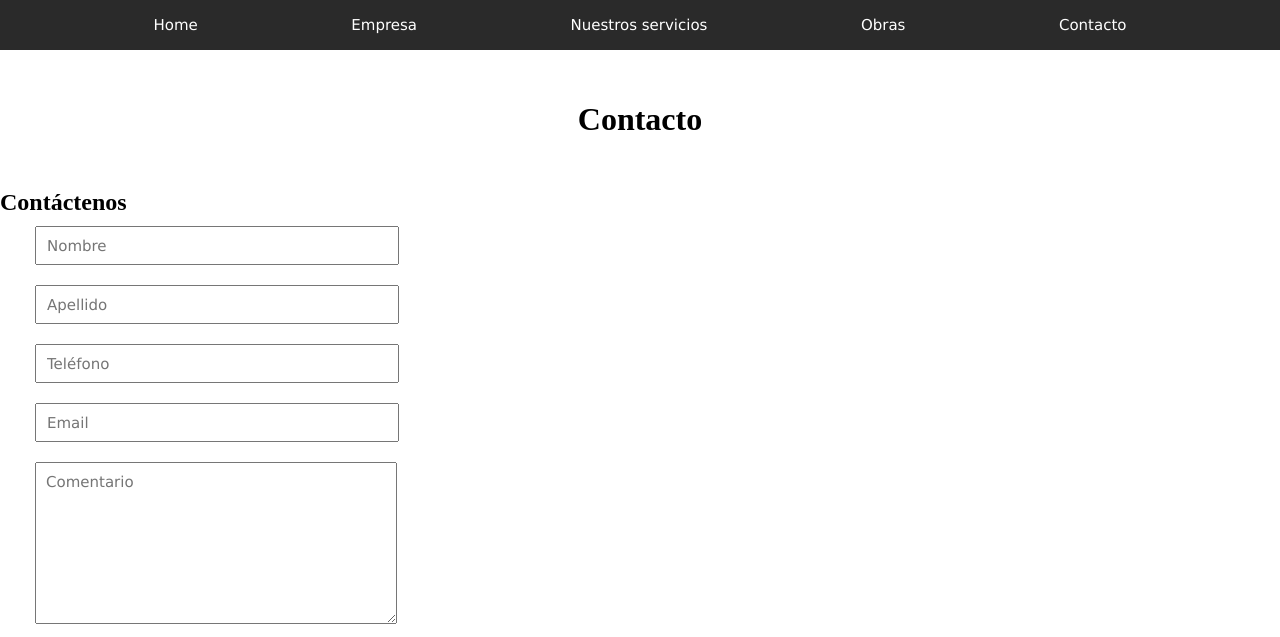
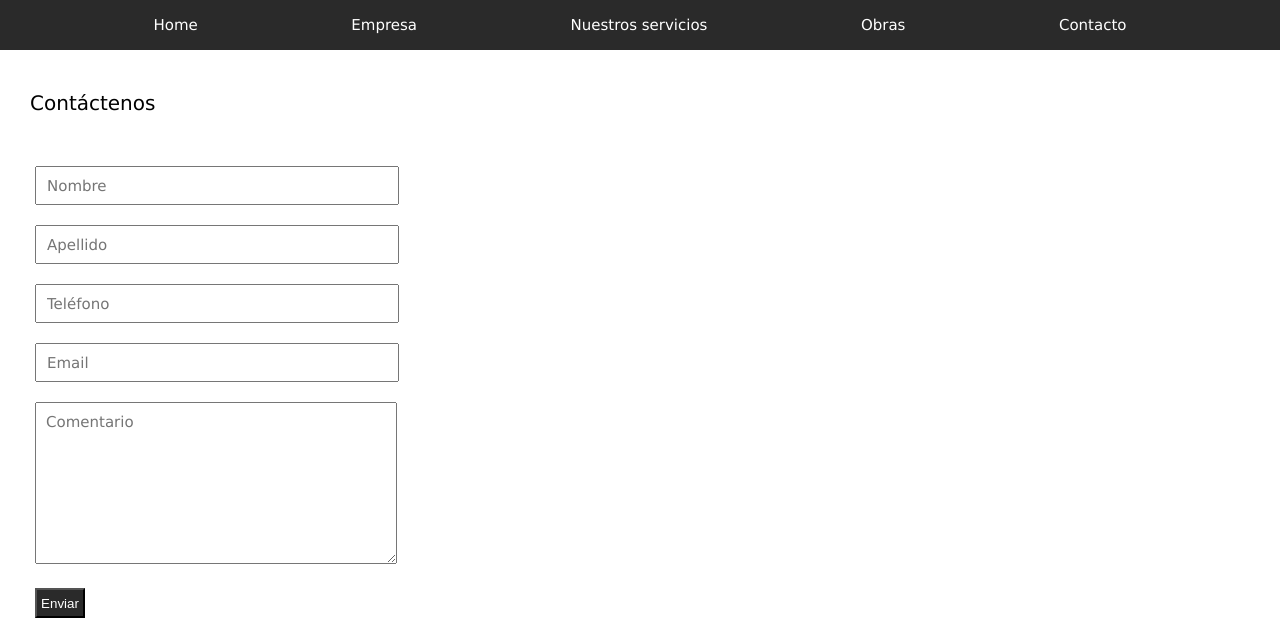
Before and after one commit to juliabalsamello/proyecto_julia, a plain HTML site: page html/contacto.html in a window 1280 px wide. Shown: the top 637 px of the page. Drawn offline with nearby package versions, Linux system fonts and the light colour scheme.

Commit message:
"cambio_contacto"

```diff
--- a/html/contacto.html
+++ b/html/contacto.html
@@ -4,10 +4,12 @@
     <meta charset="UTF-8">
     <meta http-equiv="X-UA-Compatible" content="IE=edge">
     <meta name="viewport" content="width=device-width, initial-scale=1.0">
+    <meta name="keywords" content="Metalúrgica, Galpón, Tinglado, Techo, Montaje de estructuras.">
+    <meta name="description" content="Contacto Waltech Metalúrgica de Azul.">
     <link rel="stylesheet" href="https://cdn.jsdelivr.net/npm/bootstrap-icons@1.9.1/font/bootstrap-icons.css">
     <link rel="stylesheet" href="../css/estilo.css">
     <link rel="icon" href="../img/favicon.ico">
-    <title>Waltech</title>
+    <title>Contacto Waltech</title>
 </head>
 <body>
     <header>
@@ -35,10 +37,10 @@
     </header>
 
     <main class="main_contacto">
-        <h1 class="h1">Contacto</h1>
+
+        <h1 class="h1_contacto">Contáctenos</h1>
 
         <section class="seccion_contacto">
-            <h2 class="h2_contacto">Contáctenos</h2>
 
             <form action class="contacto"="">
 
```
